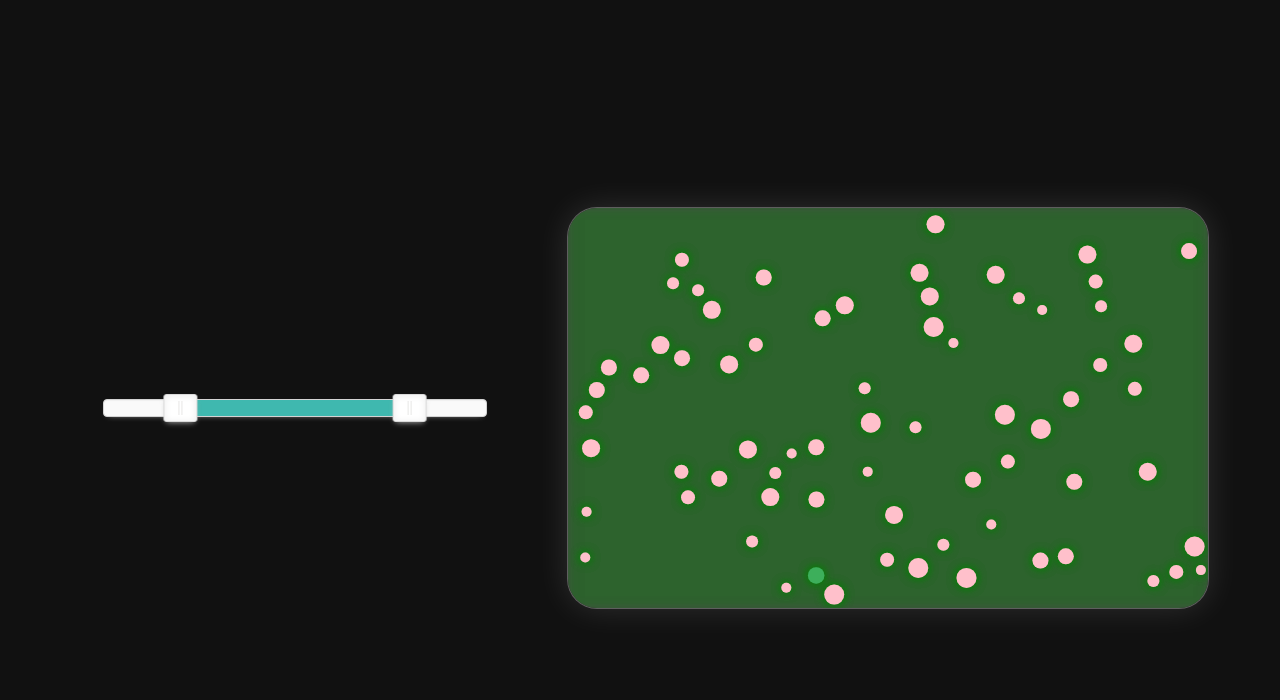
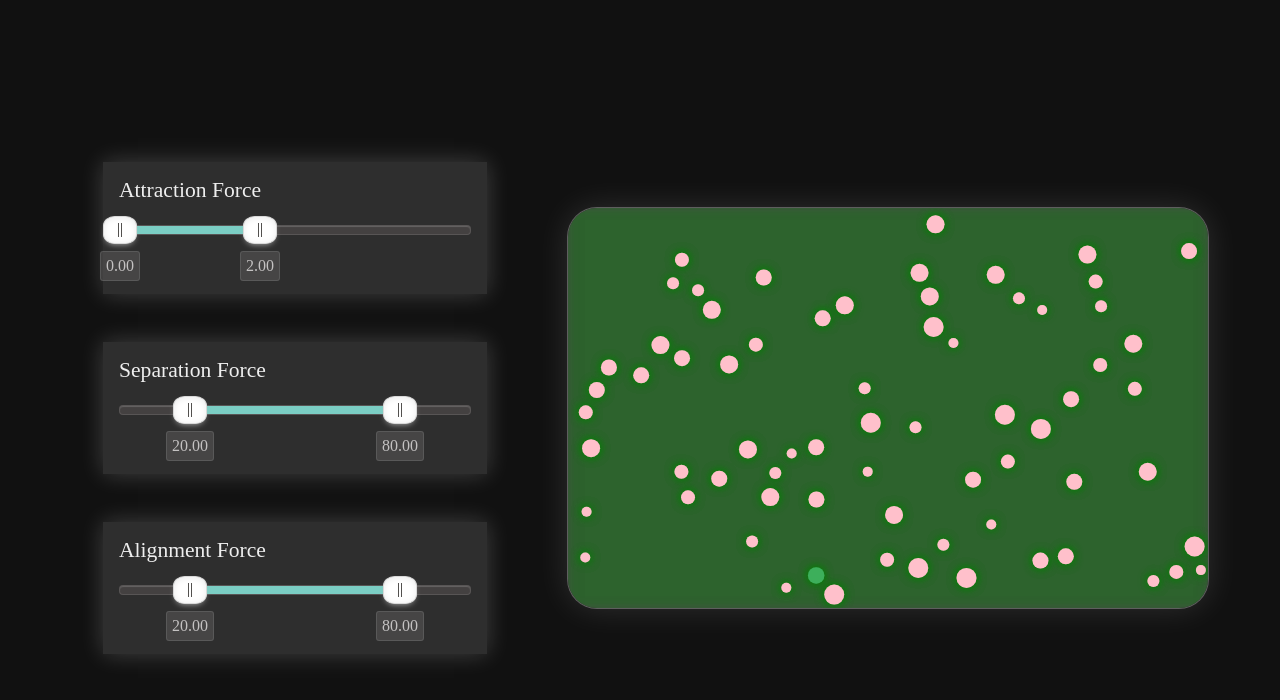
Before and after one commit to gbsr/organism, a plain HTML site: page index.html in a window 1280 px wide. Drawn offline with Linux system fonts and the light colour scheme.

Commit message:
added min max sliders, not implemented to forces yet

```diff
--- a/classes/helpers/nouislider.css
+++ b/classes/helpers/nouislider.css
@@ -82,16 +82,16 @@
 /* Slider size and handle placement;
   */
 .noUi-horizontal {
-	height: 18px;
+	height: 10px;
 }
 .noUi-horizontal .noUi-handle {
 	width: 34px;
 	height: 28px;
 	right: -17px;
-	top: -6px;
+	top: -10px;
 }
 .noUi-vertical {
-	width: 18px;
+	width: 10px;
 }
 .noUi-vertical .noUi-handle {
 	width: 28px;
@@ -107,16 +107,16 @@
   * Giving the connect element a border radius causes issues with using transform: scale
   */
 .noUi-target {
-	background: #fafafa;
+	background: #444141;
 	border-radius: 4px;
-	border: 1px solid #d3d3d3;
-	box-shadow: inset 0 1px 1px #f0f0f0, 0 3px 6px -5px #bbb;
+	border: 1px solid #7470706c;
+	box-shadow: inset 0 1px 1px #f0f0f033, 0 3px 6px -5px #bbb;
 }
 .noUi-connects {
 	border-radius: 3px;
 }
 .noUi-connect {
-	background: #3fb8af;
+	background: #7bcec4;
 }
 /* Handles and cursors;
   */
@@ -128,7 +128,7 @@
 }
 .noUi-handle {
 	border: 1px solid #d9d9d9;
-	border-radius: 3px;
+	border-radius: 35%;
 	background: #fff;
 	cursor: default;
 	box-shadow: inset 0 0 1px #fff, inset 0 1px 7px #ebebeb, 0 3px 6px -3px #bbb;
@@ -145,7 +145,7 @@
 	position: absolute;
 	height: 14px;
 	width: 1px;
-	background: #e8e7e6;
+	background: #53514f;
 	left: 14px;
 	top: 6px;
 }
@@ -270,11 +270,12 @@
 .noUi-tooltip {
 	display: block;
 	position: absolute;
-	border: 1px solid #d9d9d9;
+	border: 1px solid #9a99993c;
 	border-radius: 3px;
-	background: #fff;
-	color: #000;
+	background: #64626274;
+	color: #c4c2c2;
 	padding: 5px;
+	margin-bottom: -4.35rem;
 	text-align: center;
 	white-space: nowrap;
 }
--- a/index.html
+++ b/index.html
@@ -9,7 +9,18 @@
 	</head>
 	<body>
 		<section class="controls">
-			<div class="slider" id="slider"></div>
+			<div class="sliderCard">
+				<label for="attractionForce">Attraction Force</label>
+				<div class="slider" id="attractionForce"></div>
+			</div>
+			<div class="sliderCard">
+				<label for="separationForce">Separation Force</label>
+				<div class="slider" id="separationForce"></div>
+			</div>
+			<div class="sliderCard">
+				<label for="alignmentForce">Alignment Force</label>
+				<div class="slider" id="alignmentForce"></div>
+			</div>
 		</section>
 
 		<div class="card" id="card">
--- a/script.js
+++ b/script.js
@@ -51,16 +51,11 @@ const mouseRadiusRange = [10, 80];
 const mouseRepelRange = [10, 20];
 
 
-let slider = document.getElementById('slider');
+let attractionSlider = document.getElementById('attractionForce');
+let separationSlider = document.getElementById('separationForce');
+let alignmentSlider = document.getElementById('alignmentForce');
 
-noUiSlider.create(slider, {
-	start: [20, 80],
-	connect: true,
-	range: {
-		'min': 0,
-		'max': 100
-	}
-});
+setupSliderElements();
 
 const effect = new Effect(
 	canvas,
@@ -76,6 +71,23 @@ const effect = new Effect(
 	isLeader,
 	perceptionRadius,
 );
+function setupSliderElements() {
+	const sliders = [
+		{ element: attractionSlider, start: [0, 2], range: { min: 0, max: 5 } },
+		{ element: separationSlider, start: [20, 80], range: { min: 0, max: 100 } },
+		{ element: alignmentSlider, start: [20, 80], range: { min: 0, max: 100 } },
+	];
+
+	sliders.forEach(slider => {
+		noUiSlider.create(slider.element, {
+			start: slider.start,
+			connect: true,
+			range: slider.range,
+			tooltips: [true, true],
+		});
+	});
+}
+
 export function randomizeParticles(particle) {
 	particle.size = minMax(particleSizeRange[0], particleSizeRange[1]);
 	particle.color = particleColor;
--- a/style.css
+++ b/style.css
@@ -63,8 +63,8 @@ input[type="checkbox"] {
 	width: 220px;
 }
 label {
-	padding: 1rem;
-	font-size: 2rem;
+	padding-bottom: 1rem;
+	font-size: 1.35rem;
 }
 
 .controls {
@@ -72,6 +72,7 @@ label {
 	flex-direction: column;
 	width: 30%;
 	padding: 1rem;
+	gap: 1rem;
 }
 
 .control {
@@ -79,6 +80,18 @@ label {
 	gap: 1rem;
 	flex-direction: row;
 	justify-content: space-between;
+}
+
+.sliderCard {
+	background: #2e2e2e;
+	box-shadow: 0px 0px 22px rgba(255, 255, 255, 0.204);
+	padding: 1rem;
+	gap: 0.35rem;
+
+	margin-block: 1rem;
+	display: flex;
+	flex-direction: column;
+	height: 100px;
 }
 
 .double_range_slider_box {
```
